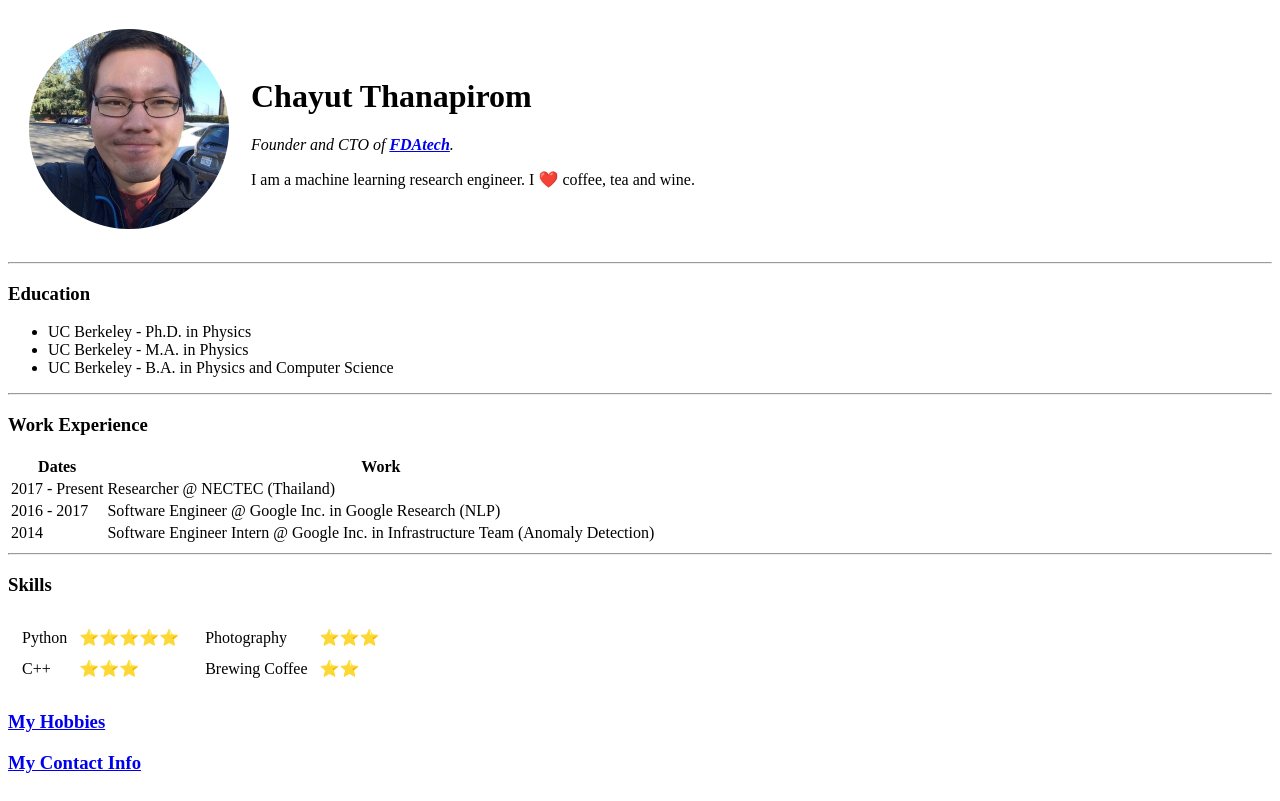
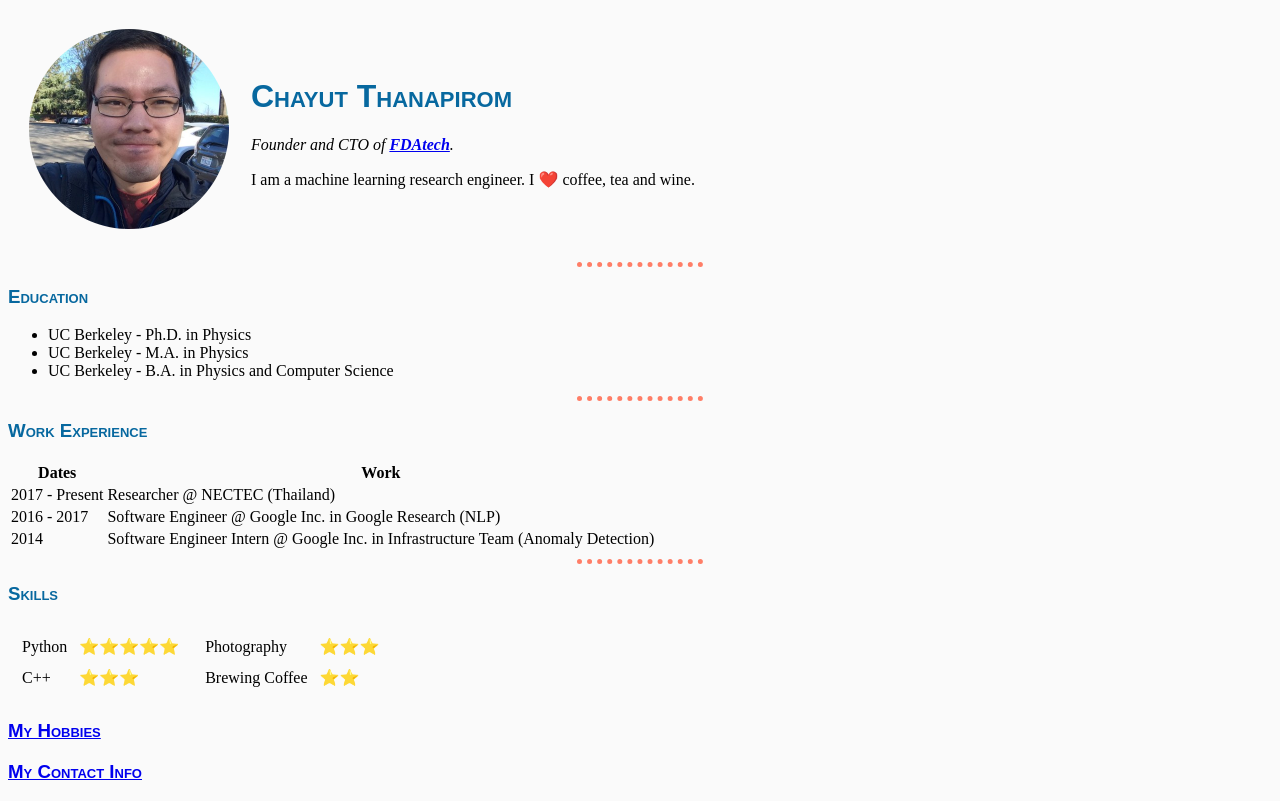
Before and after one commit to chayut-t/cv, a plain HTML site: page index.html in a window 1280 px wide. Drawn offline with Linux system fonts and the light colour scheme.

Commit message:
Adds css styling

```diff
--- /dev/null
+++ b/css/styles.css
@@ -0,0 +1,22 @@
+body {
+  background-color: #fafafa;
+}
+
+h1 {
+  color: #07689f;
+  font-family: sans-serif;
+  font-variant: small-caps;
+}
+
+h3 {
+  color: #07689f;
+  font-family: sans-serif;
+  font-variant: small-caps;
+}
+
+hr {
+  border-color: #ff7e67;
+  border-width: 5px;
+  border-style: dotted none none none;
+  width: 10%;
+}
--- a/index.html
+++ b/index.html
@@ -5,6 +5,7 @@
   <meta charset="UTF-8">
   <meta name="viewport" content="width=device-width, initial-scale=1.0">
   <title>Chayut's Personal Site</title>
+  <link rel="stylesheet" href="css/styles.css">
 </head>
 
 <body>
```
Also changed, not shown: contact.html (+1 -0 lines), hobbies.html (+1 -0 lines).
